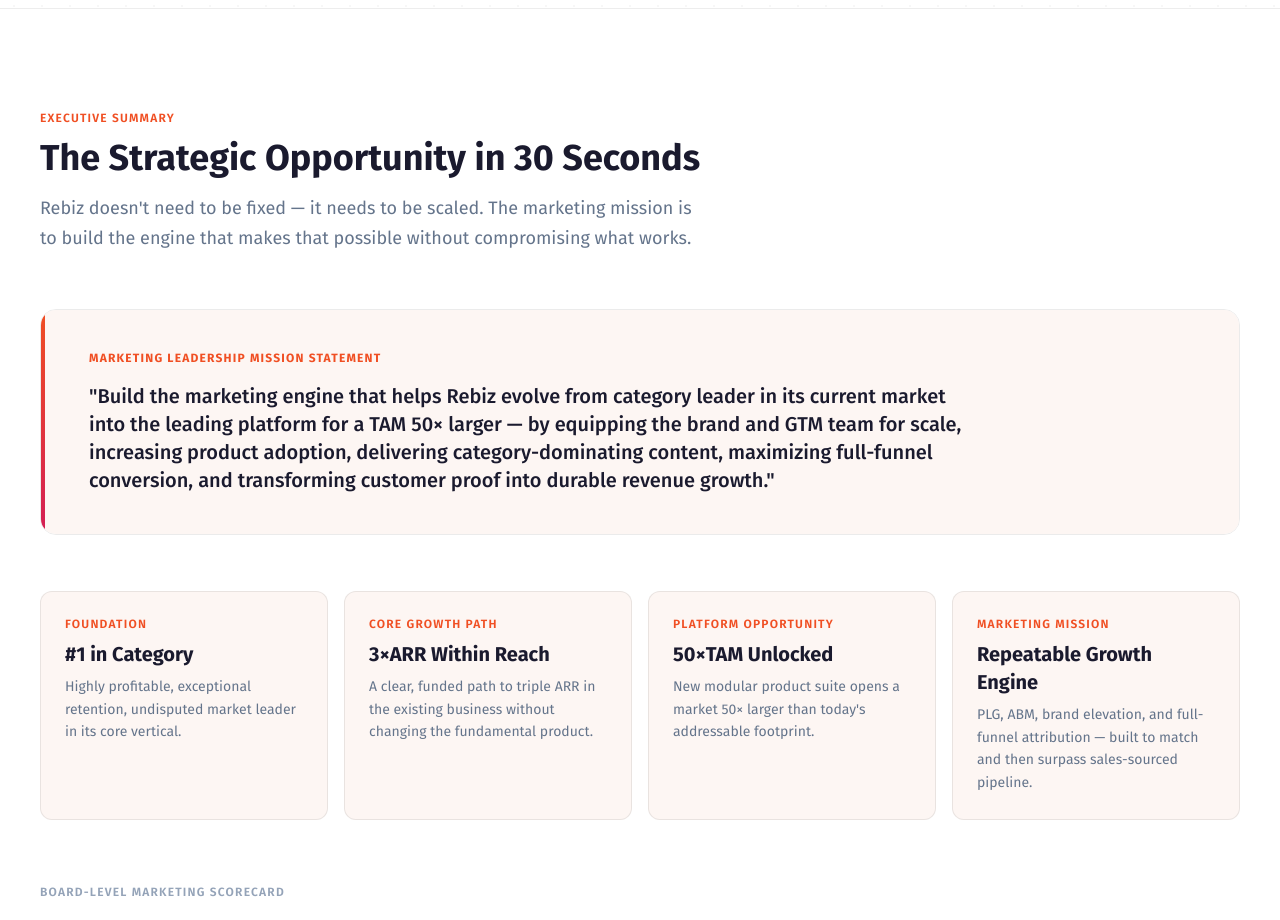
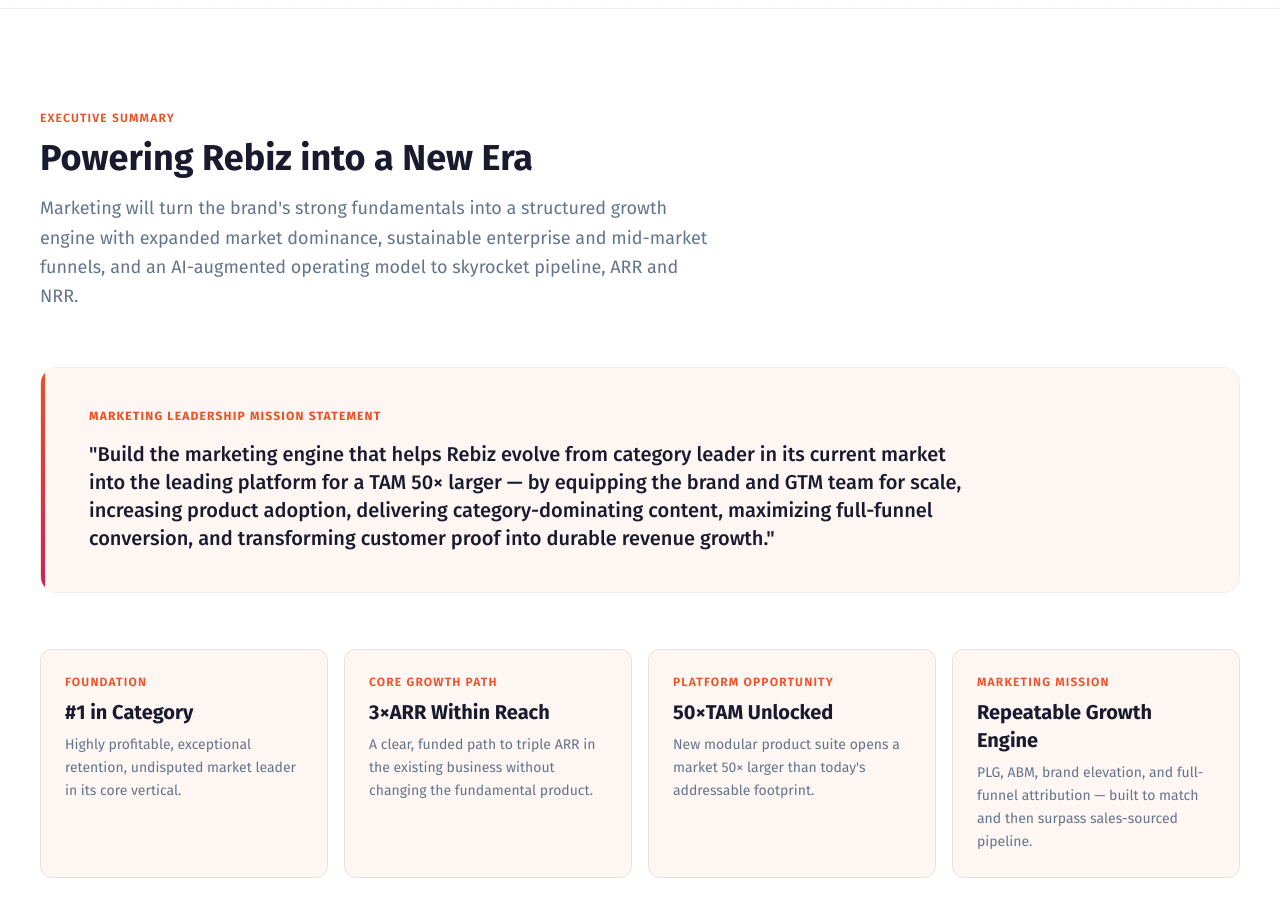
Before and after one commit to benjamsb/rebiz-marketing, a React (Vite) app: page / in a window 1280 px wide. Shown: the part 820-1740 px from the top of the page. Built offline with nearby package versions, Linux system fonts and the light colour scheme.

Commit message:
Update Executive Summary section header copy

```diff
--- a/src/components/ExecutiveSummary.jsx
+++ b/src/components/ExecutiveSummary.jsx
@@ -49,8 +49,8 @@
     <SectionWrapper id="summary">
       <SectionHeader
         eyebrow="Executive Summary"
-        title="The Strategic Opportunity in 30 Seconds"
-        subtitle="Rebiz doesn't need to be fixed — it needs to be scaled. The marketing mission is to build the engine that makes that possible without compromising what works."
+        title="Powering Rebiz into a New Era"
+        subtitle="Marketing will turn the brand's strong fundamentals into a structured growth engine with expanded market dominance, sustainable enterprise and mid-market funnels, and an AI-augmented operating model to skyrocket pipeline, ARR and NRR."
       />
 
       {/* Hero callout quote */}
```
